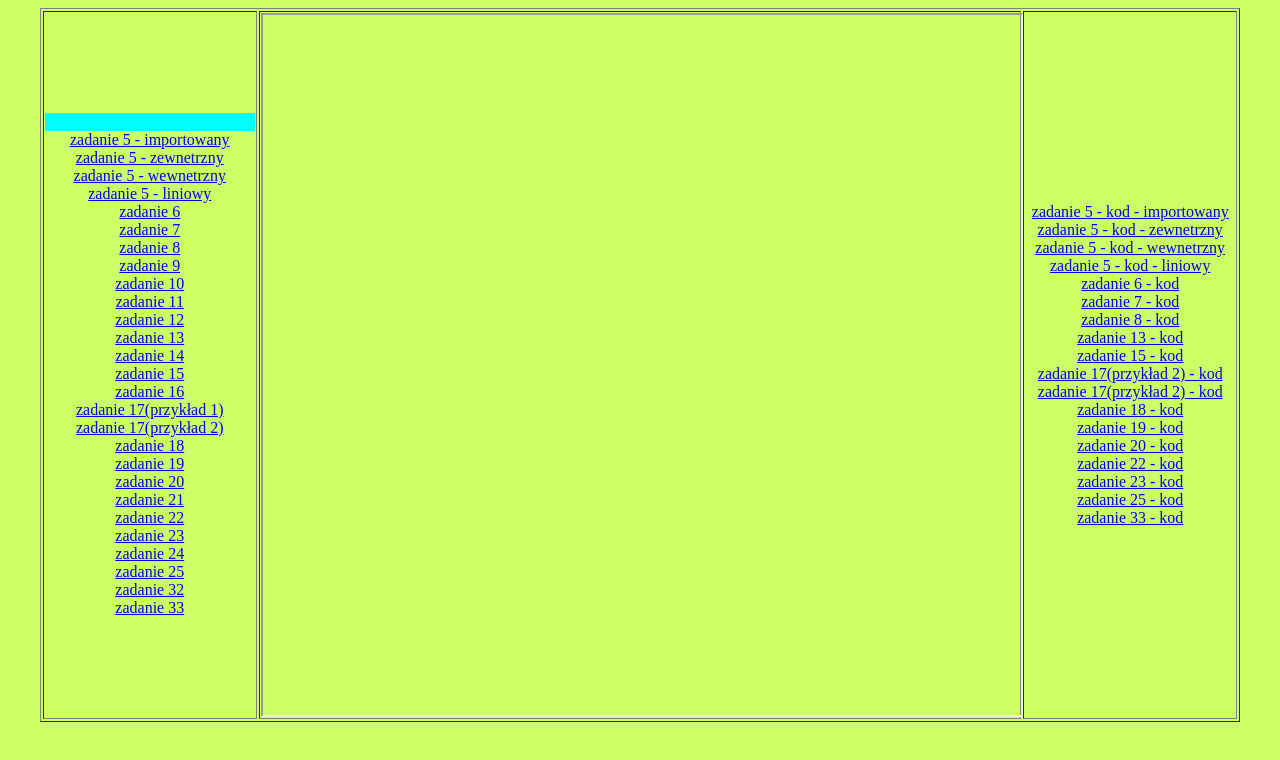
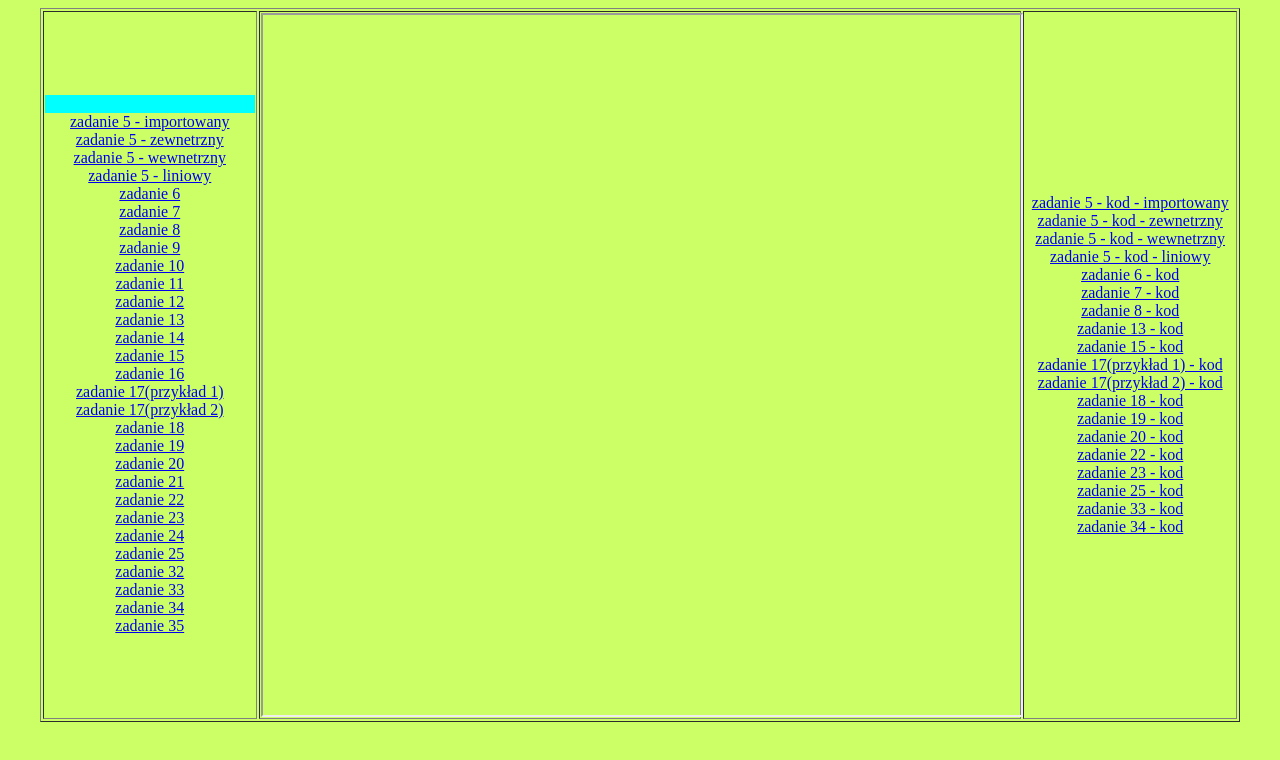
Before and after one commit to karoljung2255/CSS2, a plain HTML site: page index.html in a window 1280 px wide. Drawn offline with Linux system fonts and the light colour scheme.

Commit message:
Update index.html

```diff
--- a/index.html
+++ b/index.html
@@ -36,6 +36,8 @@
  <a href="jung_z25.html" target="strony">zadanie 25</a><br>
  <a href="jung_z32.html" target="strony">zadanie 32</a><br>
  <a href="jung_z33.html" target="strony">zadanie 33</a><br>
+ <a href="jung_z34.html" target="strony">zadanie 34</a><br>
+ <a href="jung_z35.html" target="strony">zadanie 35</a><br>
  </td>
  <td width=64% height=700 align="center"><iframe width=100%  height=700 name="strony" src="" border="0"></iframe>
  </td>
@@ -49,7 +51,7 @@
  <a href="jung_z8_kod.html" target="strony">zadanie 8 - kod</a><br>
  <a href="jung_z13_kod.html" target="strony">zadanie 13 - kod</a><br>
  <a href="jung_z15_kod.html" target="strony">zadanie 15 - kod</a><br>
- <a href="jung_z17_p1_kod.html" target="strony">zadanie 17(przykład 2) - kod</a><br>
+ <a href="jung_z17_p1_kod.html" target="strony">zadanie 17(przykład 1) - kod</a><br>
  <a href="jung_z17_p2_kod.html" target="strony">zadanie 17(przykład 2) - kod</a><br>
  <a href="jung_z18_kod.html" target="strony">zadanie 18 - kod</a><br>
  <a href="jung_z19_kod.html" target="strony">zadanie 19 - kod</a><br>
@@ -58,6 +60,7 @@
  <a href="jung_z23_kod.html" target="strony">zadanie 23 - kod</a><br>
  <a href="jung_z25_kod.html" target="strony">zadanie 25 - kod</a><br>
  <a href="jung_z33_kod.html" target="strony">zadanie 33 - kod</a><br>
+ <a href="jung_z34_kod.html" target="strony">zadanie 34 - kod</a><br>
  </td>
  </tr>
 </table>
```
